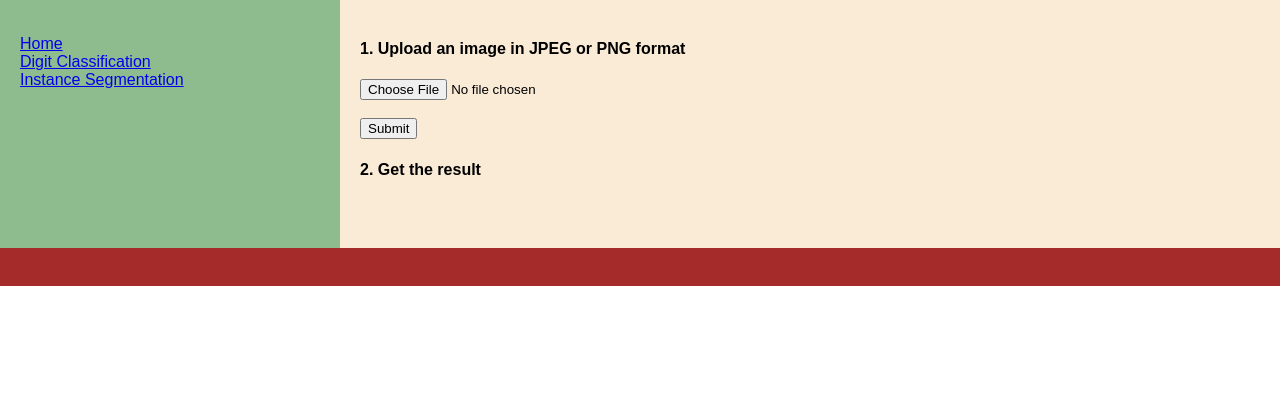
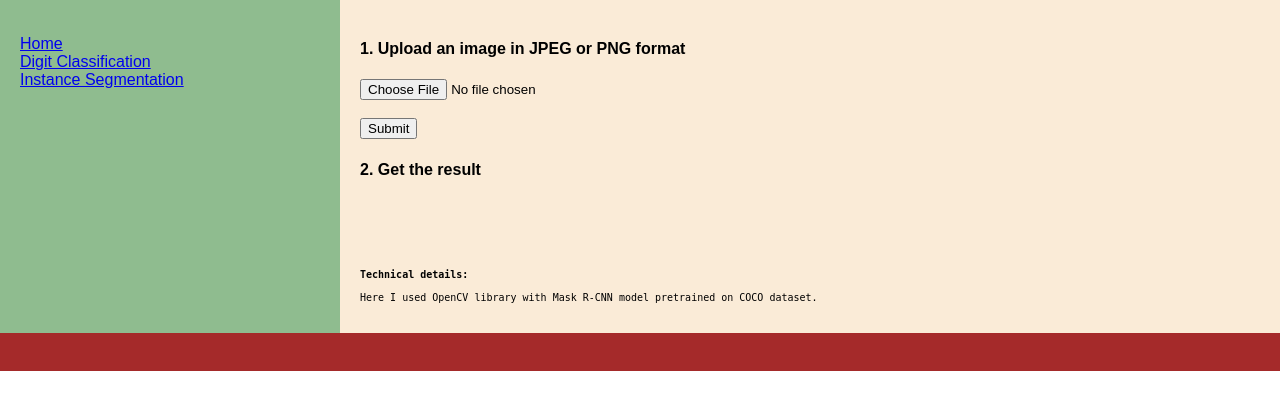
Before and after one commit to ivan-kud/ml-service, a FastAPI app: page /instance in a window 1280 px wide. Shown: the part 101-511 px from the top of the page. Run offline with FastAPI, Linux system fonts and the light colour scheme.

Commit message:
add technical details to instance.html

```diff
--- a/app/templates/pages/instance.html
+++ b/app/templates/pages/instance.html
@@ -16,7 +16,11 @@
     {% if image is defined %}
     <img src="{{ image }}" alt="Segmented image" style="max-width:100%;">
     {% endif %}
+    <br>
+    <br>
 </form>
+<b class="details">Technical details:</b>
+<p class="details">Here I used OpenCV library with Mask R-CNN model pretrained on COCO dataset.</p>
 {% endblock %}
 
 {% block scripts %}<script src="/static/js/instance.js"></script>{% endblock %}
```
